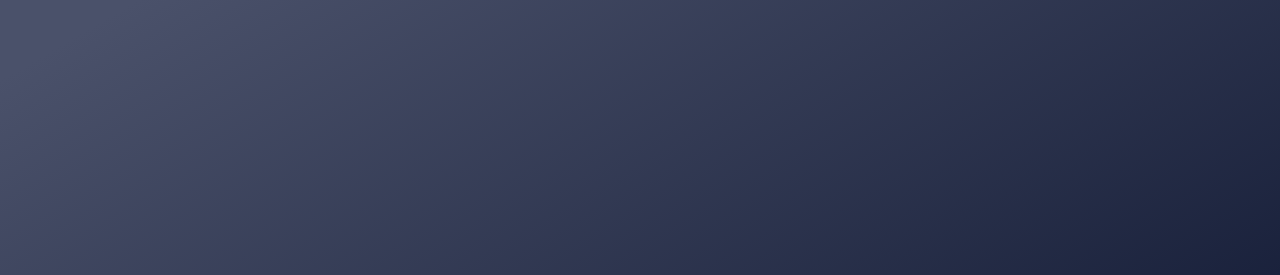
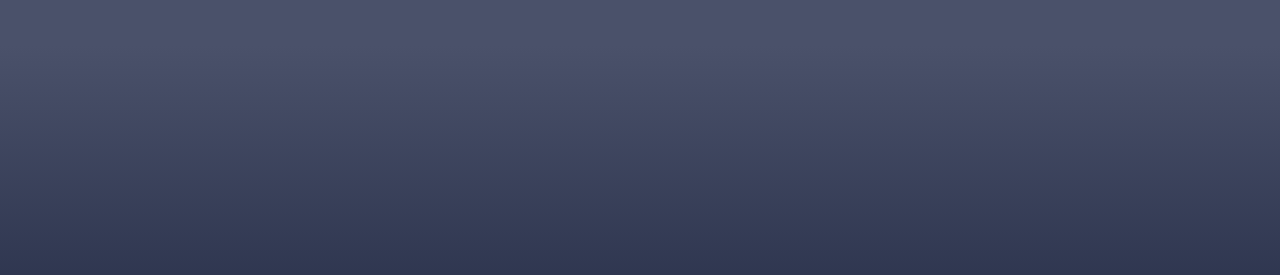
Before and after one commit to LeVasseur314/portfolio, a plain HTML site: page index.html in a window 1280 px wide. Shown: the part 74-349 px from the top of the page. Drawn offline with Linux system fonts and the light colour scheme.

Commit message:
Update styles.css

```diff
--- a/styles.css
+++ b/styles.css
@@ -86,7 +86,7 @@ a {
 .welcome {
   width: 100%;
   height: 100vh;
-  background: linear-gradient(150deg, var(--main-light) 10%, var(--main-dark));
+  background: linear-gradient(180deg, var(--main-light) 15%, var(--main-dark) 92%);
   text-align: center;
   display: flex;
   justify-content: center;
```
